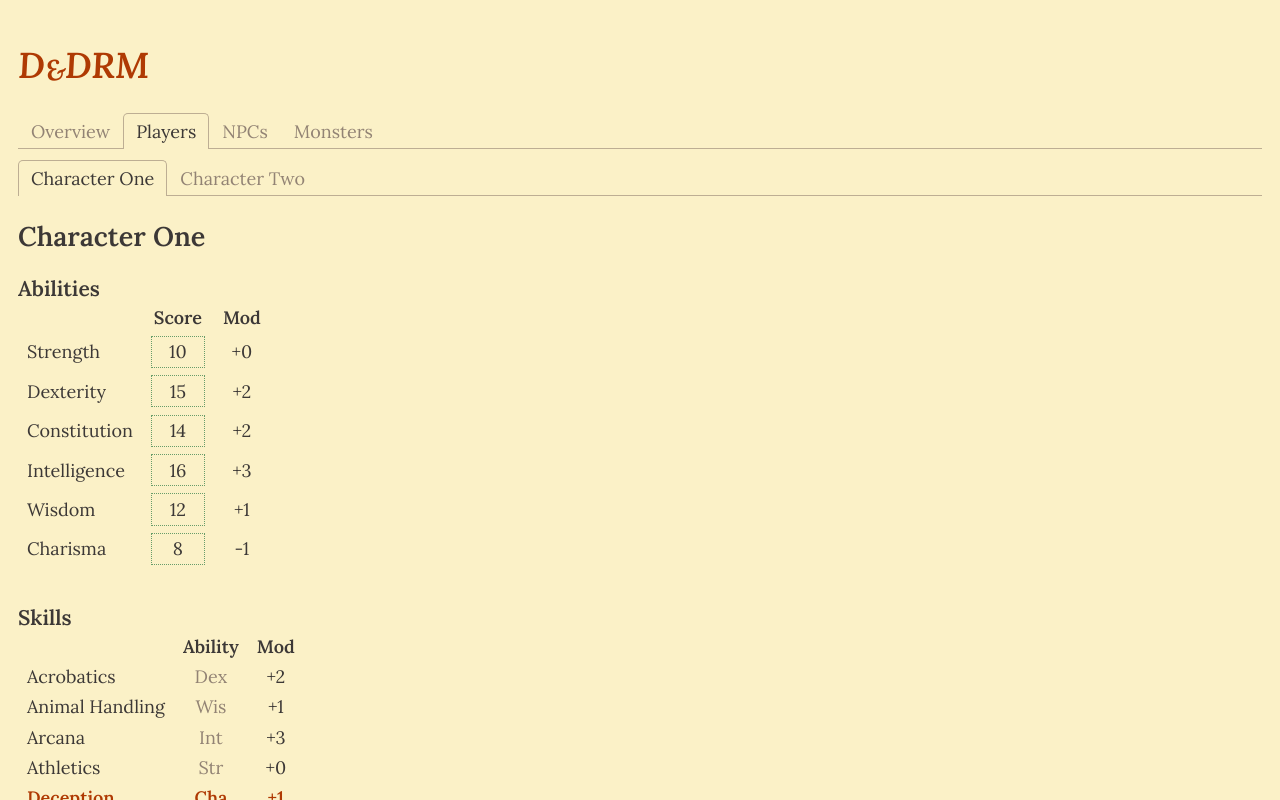
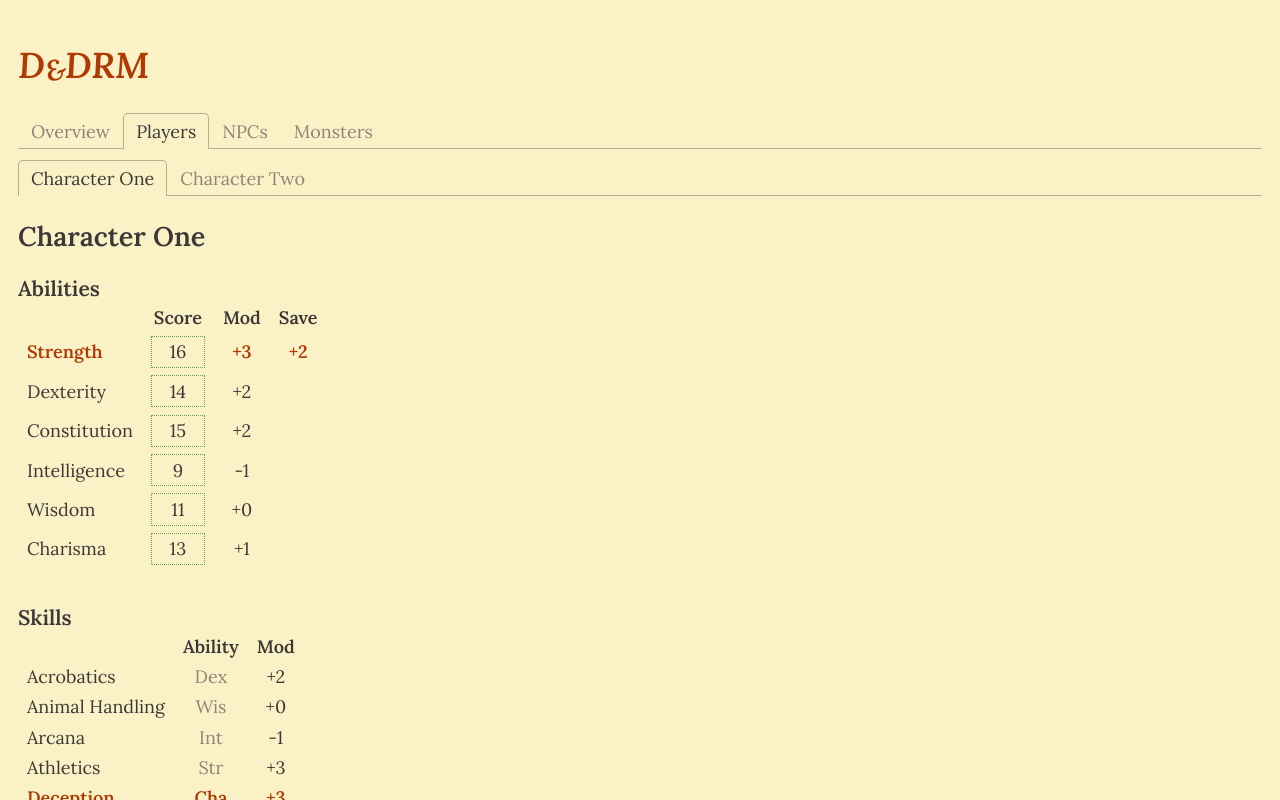
Before and after one commit to zachfedor/dndrm, a React (Create React App) app: page / in a window 1280 px wide. Both pictures are taken after a click on the tab "Players". Shown: the top 800 px of the page. Built offline with nearby package versions, Linux system fonts and the light colour scheme.

Commit message:
Add saving throws to Abilities

```diff
--- a/src/App.js
+++ b/src/App.js
@@ -27,13 +27,14 @@ const initialState = {
         max: 45,
       },
       abilities: {
-        strength: 10,
-        dexterity: 15,
-        constitution: 14,
-        intelligence: 16,
-        wisdom: 12,
-        charisma: 8,
+        strength: 16,
+        dexterity: 14,
+        constitution: 15,
+        intelligence: 9,
+        wisdom: 11,
+        charisma: 13,
       },
+      savingThrows: ['strength'],
       proficiencies: ['nature', 'sleight of hand', 'deception'],
     },
     2: {
@@ -54,6 +55,7 @@ const initialState = {
         wisdom: 12,
         charisma: 8,
       },
+      savingThrows: ['intelligence'],
       proficiencies: ['arcana', 'history', 'investigation'],
       spellSlots: {
         1: [true, true, false],
--- a/src/CharacterSheet/Abilities.css
+++ b/src/CharacterSheet/Abilities.css
@@ -5,6 +5,11 @@
 .Abilities td,
 .Abilities th {
   text-transform: capitalize;
+}
+
+.Abilities tr.proficiency td {
+  color: var(--orange-dark);
+  font-weight: bold;
 }
 
 .Abilities td input {
--- a/src/CharacterSheet/Abilities.js
+++ b/src/CharacterSheet/Abilities.js
@@ -2,7 +2,7 @@ import React, { useState, useContext } from 'react';
 
 import { DispatchContext } from '../App';
 import { ABILITY_DESCRIPTIONS } from '../constants';
-import { getAbilityModifier } from '../formulas';
+import { getAbilityModifier, getProficiencyBonus } from '../formulas';
 import { Button, Input, Table } from '../atoms';
 import './Abilities.css';
 
@@ -13,6 +13,8 @@ const Abilities = (props) => {
   const dispatch = useContext(DispatchContext);
   const [abilities, setAbilities] = useState(props.abilities);
   const [currentlyEditing, setEditing] = useState();
+
+  const bonus = addSign(getProficiencyBonus(props.level));
 
   const onChange = (ability) => (event) => {
     setAbilities({
@@ -42,11 +44,12 @@ const Abilities = (props) => {
             <th></th>
             <th>Score</th>
             <th>Mod</th>
+            <th>Save</th>
           </tr>
         </thead>
         <tbody>
         {Object.keys(abilities).map(ability => (
-          <tr key={ability}>
+          <tr key={ability} className={props.savingThrows.includes(ability) ? 'proficiency' : ''}>
             <td title={ABILITY_DESCRIPTIONS[ability]}>{ability}</td>
             <td>
               {currentlyEditing === ability ? (
@@ -72,6 +75,7 @@ const Abilities = (props) => {
               )}
             </td>
             <td>{addSign(getAbilityModifier(abilities[ability]))}</td>
+            <td>{props.savingThrows.includes(ability) && bonus}</td>
           </tr>
         ))}
         </tbody>
```
